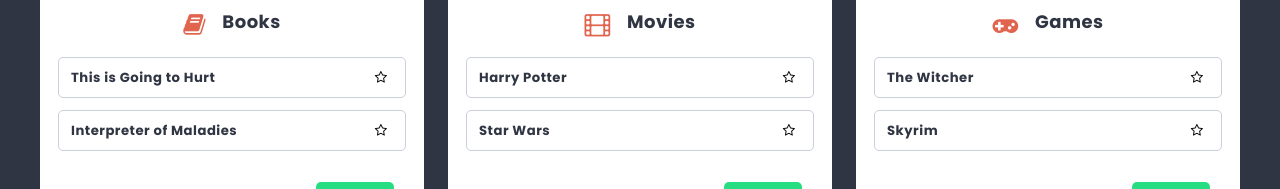
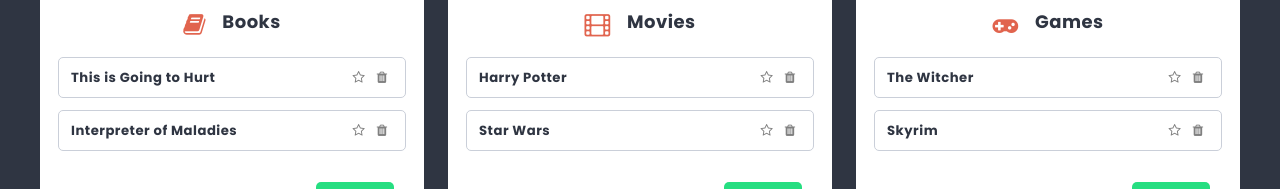
Before and after one commit to pstanke/first-react-app, a React (Create React App) app: page /list/1 in a window 1280 px wide. Shown: the part 410-599 px from the top of the page. Built offline with nearby package versions, Linux system fonts and the light colour scheme.

Commit message:
Add remove card

```diff
--- a/src/components/Card/Card.js
+++ b/src/components/Card/Card.js
@@ -1,20 +1,29 @@
 import styles from './Card.module.scss';
 import clsx from 'clsx';
 import { useDispatch } from 'react-redux';
-import { toggleCardFavorite } from '../../redux/cardsRedux';
+import { toggleCardFavorite, removeCard } from '../../redux/cardsRedux';
 const Card = ({ title, isFavorite, id }) => {
   const dispatch = useDispatch();
   const changeFavorite = (id) => {
     dispatch(toggleCardFavorite(id));
   };
+  const deleteCard = (id) => {
+    dispatch(removeCard(id));
+  };
 
   return (
     <li className={styles.card}>
       {title}
-      <button
-        className={clsx('fa fa-star-o', isFavorite && styles.isFavorite)}
-        onClick={() => changeFavorite(id)}
-      ></button>
+      <div>
+        <button
+          className={clsx('fa fa-star-o', isFavorite && styles.isFavorite)}
+          onClick={() => changeFavorite(id)}
+        ></button>
+        <button
+          className={'fa fa-trash'}
+          onClick={() => deleteCard(id)}
+        ></button>
+      </div>
     </li>
   );
 };
--- a/src/components/Card/Card.module.scss
+++ b/src/components/Card/Card.module.scss
@@ -12,10 +12,17 @@
   font-weight: bold;
 }
 button {
+  color: $color-gray;
   border: none;
   background: $color-light;
   cursor: pointer;
 }
+button:hover {
+  color: $color-dark;
+}
 .isFavorite {
   color: $color-warning;
 }
+.isFavorite:hover {
+  color: $color-warning;
+}
--- a/src/redux/cardsRedux.js
+++ b/src/redux/cardsRedux.js
@@ -14,11 +14,15 @@ export const getFavoriteCards = ({ cards }) =>
 const createActionName = (actionName) => `app/cards/${actionName}`;
 const ADD_CARD = createActionName('ADD_CARD');
 const TOGGLE_CARD_FAVORITE = createActionName('TOGGLE_CARD_FAVORITE');
-
+const REMOVE_CARD = createActionName('REMOVE_CARD');
 //action creators
 export const addCard = (payload) => ({ type: ADD_CARD, payload });
 export const toggleCardFavorite = (payload) => ({
   type: TOGGLE_CARD_FAVORITE,
+  payload,
+});
+export const removeCard = (payload) => ({
+  type: REMOVE_CARD,
   payload,
 });
 const cardsReducer = (statePart = [], action) => {
@@ -31,6 +35,8 @@ const cardsReducer = (statePart = [], action) => {
           ? { ...card, isFavorite: !card.isFavorite }
           : card
       );
+    case REMOVE_CARD:
+      return statePart.filter((card) => card.id !== action.payload);
     default:
       return statePart;
   }
--- a/src/styles/settings.scss
+++ b/src/styles/settings.scss
@@ -1,4 +1,5 @@
 $color-light: #fff;
+$color-gray: #808080;
 $color-dark: #2f3542;
 $color-success: #26de81;
 $color-warning: #e1644e;
```
